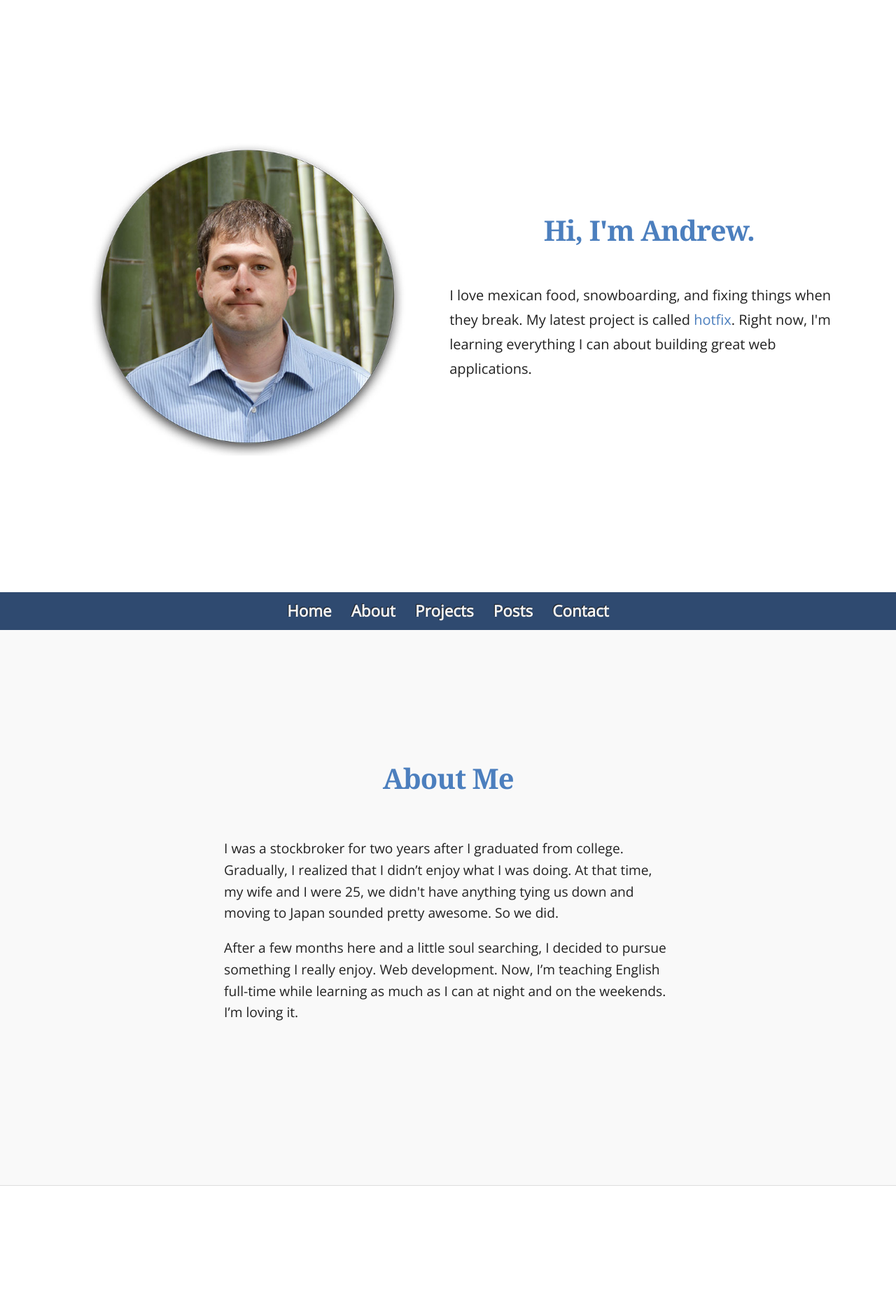
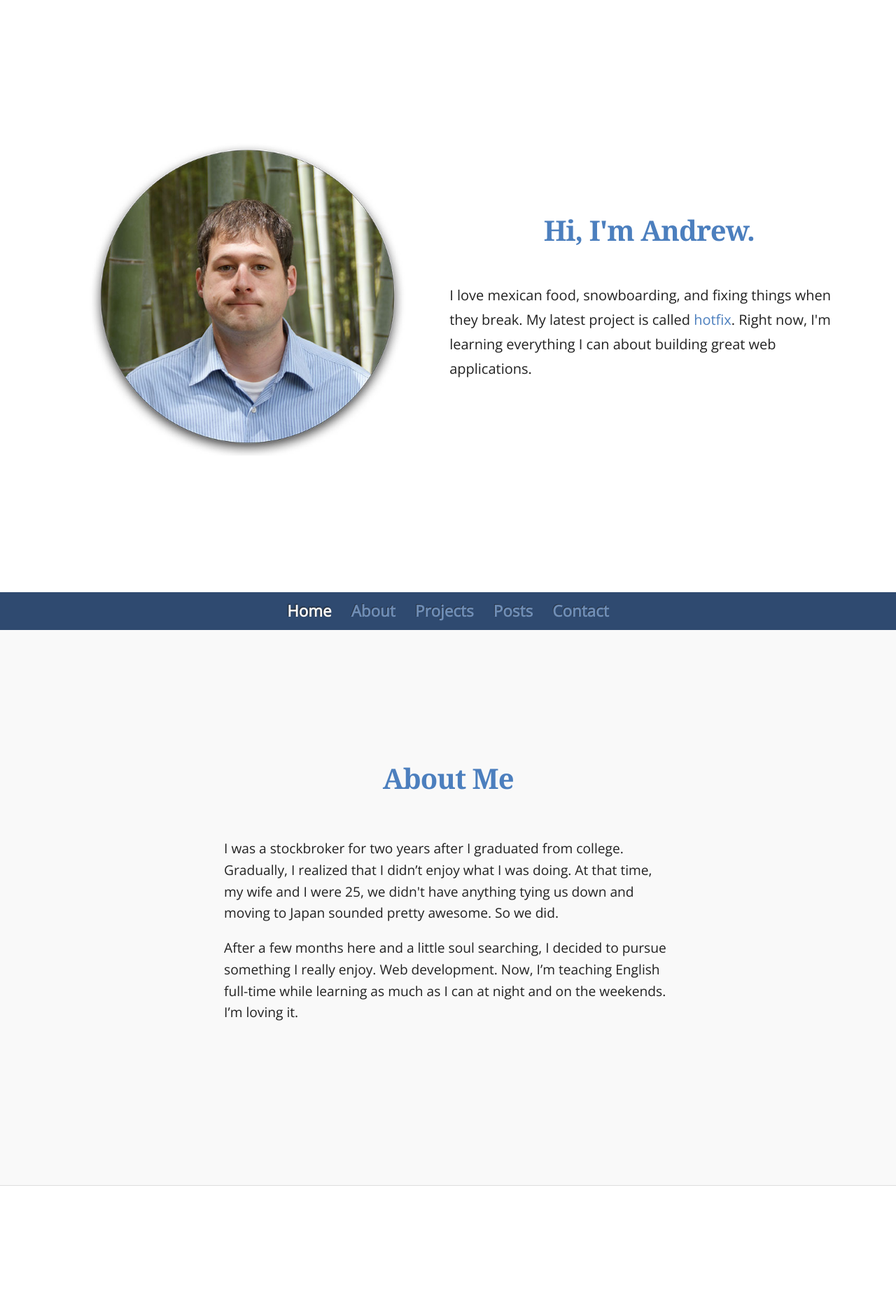
Before and after one commit to karsumit94/andrewholsted.github.io, a Jekyll site: the page built from index.html, in a window 1280 px wide. Shown: the top 1880 px of the page at 70% size. Built offline with Jekyll 4.4.1, drawn with Linux system fonts in a browser that asks for light colours; nearby versions of some CDN libraries; some web fonts are replaced; Markdown is read by kramdown in place of the engine named in the settings.

Commit message:
Change home nav colors.

```diff
--- a/css/main.css
+++ b/css/main.css
@@ -93,9 +93,7 @@ section {
     text-align: center;
 }
 
-.active {
-    text-shadow:-1px -1px 2px #222;
-}
+
 
 .sqs-container {
     height: 100%!important;
@@ -281,9 +279,9 @@ section {
 .post-item a:before, .post-item a:after{
     opacity: 0;
     color: #444;
-    transition: opacity .5s ease-in-out;
-    -moz-transition: opacity .5s ease-in-out;
-    -webkit-transition: opacity .5s ease-in-out;
+    transition: opacity .3s ease-in-out;
+    -moz-transition: opacity .3s ease-in-out;
+    -webkit-transition: opacity .3s ease-in-out;
     padding:0 3px;
     font-size:1.1em;
 
@@ -489,14 +487,32 @@ tr.first-row td {
 
 #home-nav ul li a {
     font-weight: bold;
-    color: #f5f5f5;
-    text-shadow:-1px -1px 1px #222;
+    color: #B0D2FC;
+    opacity:.5;
+    text-shadow:-1px -1px 0px #222;
 }
 
 #home-nav li a:hover {
     text-decoration:none;
+    text-shadow:1px 1px 0px #222;
+    color:#f5f5f5;
+    opacity: 1;
+    -webkit-transition: all .5s ease-in-out;
+    -moz-transition: all .5s ease-in-out;
+    -o-transition: all .5s ease-in-out;
+    transition: all .5s ease-in-out;
+
+}
+
+#home-nav ul li:hover{
 
 
+}
+
+#home-nav .active {
+    text-shadow:-1px -1px 2px #222;
+    opacity:1;
+    color:#f9f9f9 !important;
 }
 
 #home-nav img {
@@ -506,7 +522,6 @@ tr.first-row td {
 
 #contact-wrap {
 }
-
 #contact {
 }
 
```
Also changed, not shown: 1 other file.
